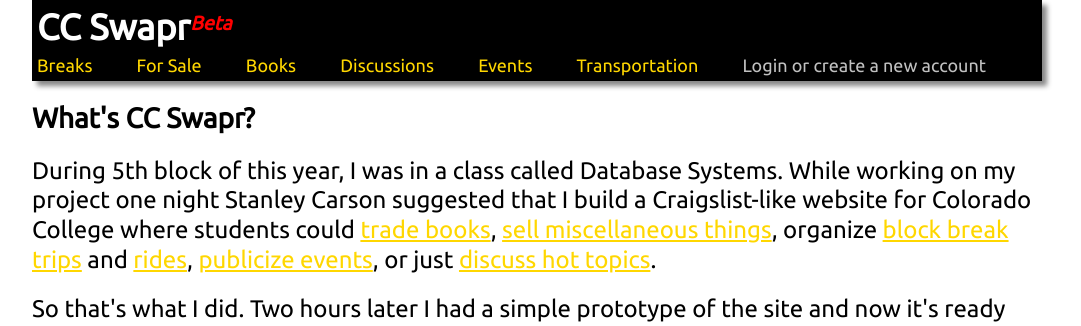
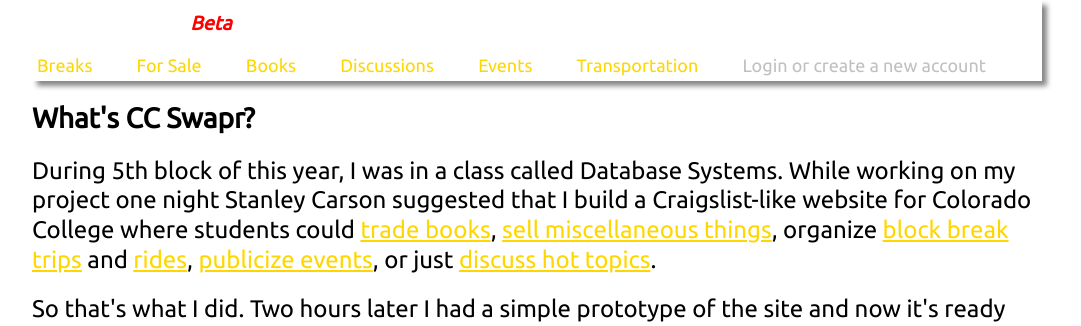
Before and after one commit to tpbarron/swapr, a Django app: template classifieds/templates/about.html in a window 1280 px wide. Shown: the top 326 px of the page, without its empty margins (108-1189 px from the left). Run offline with Django 3.2, Linux system fonts and the light colour scheme; the template is opened without the code that fills it, so the values that code supplies are empty; some libraries are stand-ins or nearby versions.

Commit message:
changed heading to white

```diff
--- a/classifieds/static/css/base.css
+++ b/classifieds/static/css/base.css
@@ -93,7 +93,7 @@ header {
 	margin:auto;
 	padding: 5px;
 
-	background:black;
+	/*background:black;*/
 
 	-moz-box-shadow: 5px 5px 5px #888;
 	-webkit-box-shadow: 5px 5px 5px #888;
@@ -127,7 +127,6 @@ header {
 }
 /*navigation*/
 nav {
-	/*float:right;*/
 	padding-top:5px;
 }
 nav ul {
```
